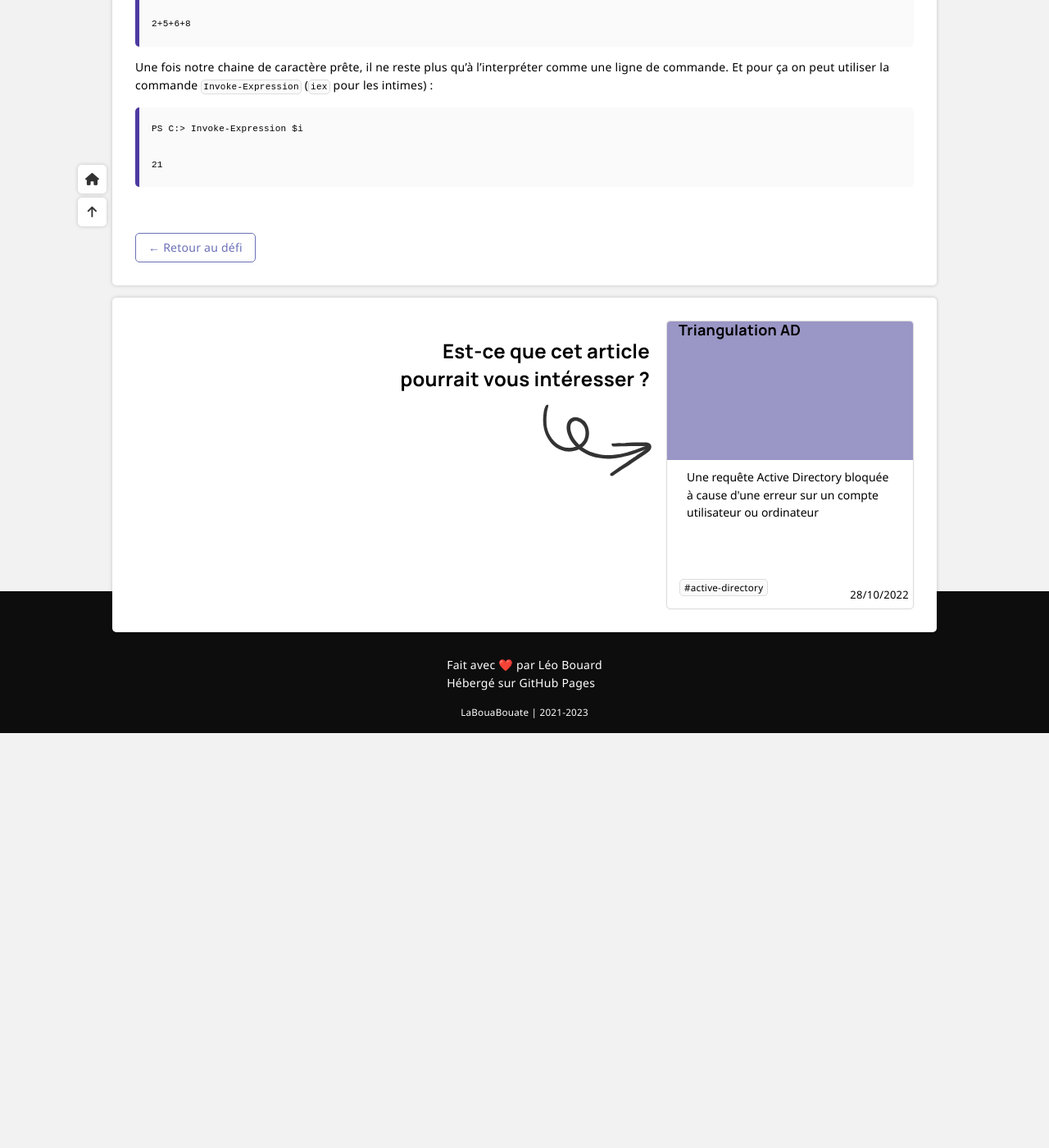
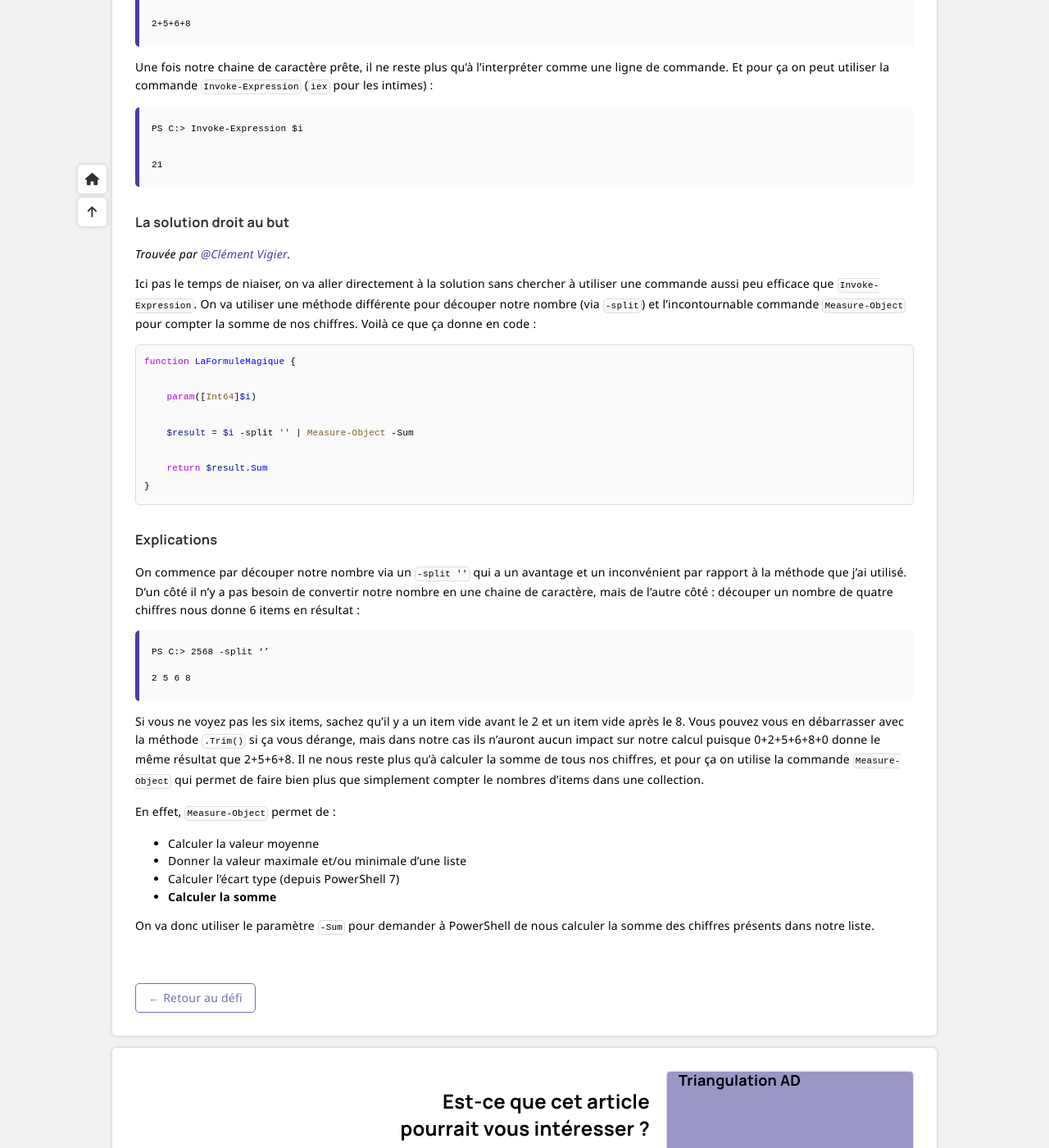
Before and after one commit to leobouard/leobouard.github.io, a Jekyll site: the page built from _posts/2021-11-02-la-formule-magique-soluce.md, in a window 1280 px wide and 1400 px high, scrolled down 1213 px. Shown: the whole window at 82% size. Built offline with Jekyll 4.4.1, drawn with Linux system fonts in a browser that asks for light colours; nearby versions of some CDN libraries; some web fonts are replaced; before the commit the page ends 2107 px from its top, so only the background shows below that.

Commit message:
Update 2021-11-02-la-formule-magique-soluce.md

````diff
--- a/_posts/2021-11-02-la-formule-magique-soluce.md
+++ b/_posts/2021-11-02-la-formule-magique-soluce.md
@@ -55,3 +55,43 @@ Une fois notre chaine de caractère prête, il ne reste plus qu'à l'interpréte
 > PS C:\> Invoke-Expression $i\
 > \
 > 21
+
+### La solution droit au but
+
+*Trouvée par [@Clément Vigier](https://www.linkedin.com/in/cl%C3%A9ment-vigier-3648bb141/).*
+
+Ici pas le temps de niaiser, on va aller directement à la solution sans chercher à utiliser une commande aussi peu efficace que `Invoke-Expression`. On va utiliser une méthode différente pour découper notre nombre (via `-split`) et l'incontournable commande `Measure-Object` pour compter la somme de nos chiffres. Voilà ce que ça donne en code :
+
+```powershell
+function LaFormuleMagique {
+
+    param([Int64]$i)
+
+    $result = $i -split '' | Measure-Object -Sum
+
+    return $result.Sum
+}
+```
+
+### Explications
+
+On commence par découper notre nombre via un `-split ''` qui a un avantage et un inconvénient par rapport à la méthode que j'ai utilisé. D'un côté il n'y a pas besoin de convertir notre nombre en une chaine de caractère, mais de l'autre côté : découper un nombre de quatre chiffres nous donne 6 items en résultat :
+
+> PS C:\> 2568 -split ''
+>
+> 2
+> 5
+> 6
+> 8
+>
+
+Si vous ne voyez pas les six items, sachez qu'il y a un item vide avant le 2 et un item vide après le 8. Vous pouvez vous en débarrasser avec la méthode `.Trim()` si ça vous dérange, mais dans notre cas ils n'auront aucun impact sur notre calcul puisque 0+2+5+6+8+0 donne le même résultat que 2+5+6+8. Il ne nous reste plus qu'à calculer la somme de tous nos chiffres, et pour ça on utilise la commande `Measure-Object` qui permet de faire bien plus que simplement compter le nombres d'items dans une collection.
+
+En effet, `Measure-Object` permet de :
+
+- Calculer la valeur moyenne
+- Donner la valeur maximale et/ou minimale d'une liste
+- Calculer l'écart type (depuis PowerShell 7)
+- **Calculer la somme**
+
+On va donc utiliser le paramètre `-Sum` pour demander à PowerShell de nous calculer la somme des chiffres présents dans notre liste.
````
